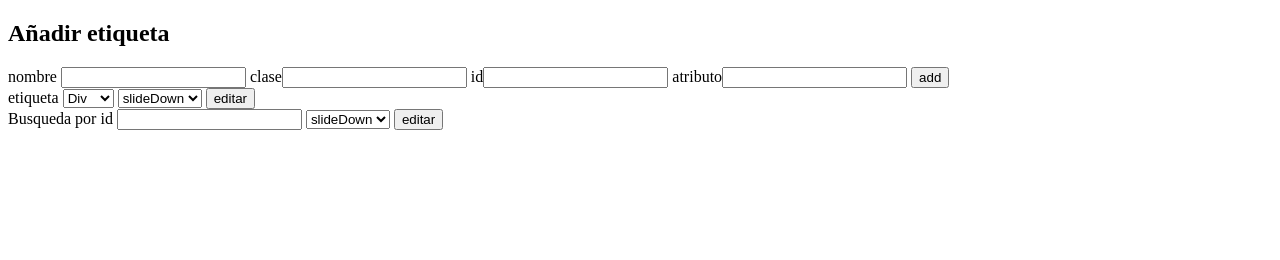
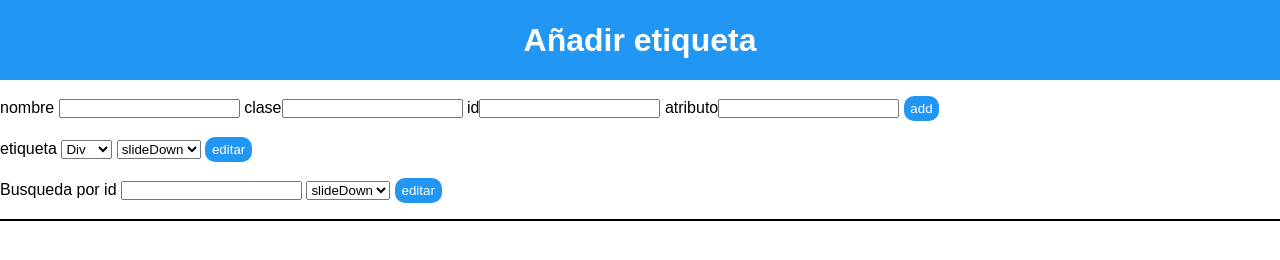
Before and after one commit to cuberolopez96/jQueryExamples, a plain HTML site: page index.html in a window 1280 px wide. Drawn offline with Linux system fonts and the light colour scheme.

Commit message:
aplicacion de estilos

```diff
--- /dev/null
+++ b/css/styles.css
@@ -0,0 +1,27 @@
+*{
+    margin:0;
+    padding: 0;
+    font-family: 'Open-sans',sans-serif;
+}
+header h2{
+    background: #2196F3;
+    line-height: 2.5em;
+    text-align: center;
+    font-size: 2em;
+    color: white;
+}
+form{
+    margin: 1em 0;
+}
+input[type=submit]{
+    background: #2196F3;
+    padding: 5px 0.5em;
+    border: none;
+    box-shadow: 1px 3px 2px;
+    border-radius: 10px;
+    color: white;
+
+}
+div#vista{
+   border: 1px solid black;
+}
--- a/index.html
+++ b/index.html
@@ -4,8 +4,10 @@
     <meta charset="UTF-8">
     <title>
     </title>
+    <link rel="stylesheet" href="css/styles.css">
     <script src="js/jquery.js"></script>
     <script src="js/main.js"></script>
+
 </head>
 <body>
    <div id="añadir">
--- a/js/main.js
+++ b/js/main.js
@@ -30,11 +30,14 @@
             var etiqueta = $('#nombre')[0].value;
             var clase = $('#addclass')[0].value;
             var atributo = $('#attr')[0].value
+
             var elemento = $("<"+etiqueta+"></"+etiqueta+">");
             var id = $('#id')[0].value;
 
             elemento.addClass(clase);
-           elemento.attr("id",id); elemento.attr(atributo,"hola");
+
+          if(id.empty){ elemento.attr("id",id);}
+           if(atributo.empty){ elemento.attr(atributo,"hola");};
             elemento.text("hola");
             elemento.appendTo("#vista");
         })
```
